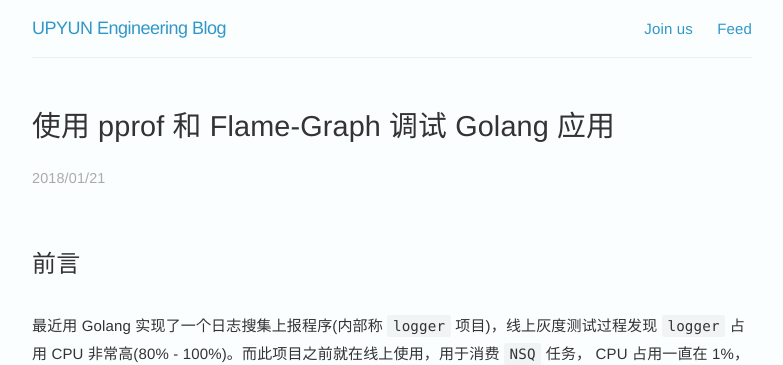
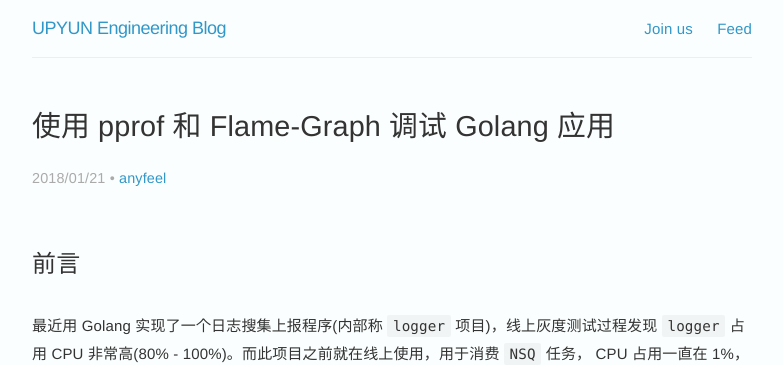
Before and after one commit to upyun/upyun.github.io, a Jekyll site: the page built from _posts/2018-01-21-debug-golang-application-with-pprof-and-flame-graph.markdown, in a window 1280 px wide and 900 px high. Shown: the top 365 px of the window, without its empty margins (248-1031 px from the left). Built offline with Jekyll 4.4.1, drawn with Linux system fonts in a browser that asks for light colours; some web fonts are replaced; our own code applies the rules of GitHub Pages for plain Markdown files; comment, search, counter and statistics services are not loaded; part of the change alters nothing that is shown.

Commit message:
fix header

```diff
--- a/_posts/2018-01-21-debug-golang-application-with-pprof-and-flame-graph.markdown
+++ b/_posts/2018-01-21-debug-golang-application-with-pprof-and-flame-graph.markdown
@@ -1,6 +1,9 @@
 ---
-title: 使用 pprof 和 Flame-Graph 调试 Golang 应用
-date: 2018/01/21 • [anyfeel](https://github.com/anyfeel)
+layout: post
+title: "使用 pprof 和 Flame-Graph 调试 Golang 应用"
+date: 2018/01/21 12:22:09
+author: anyfeel
+comments: true
 ---
 
 ## 前言
```
